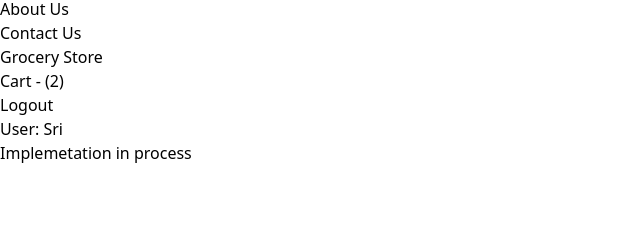
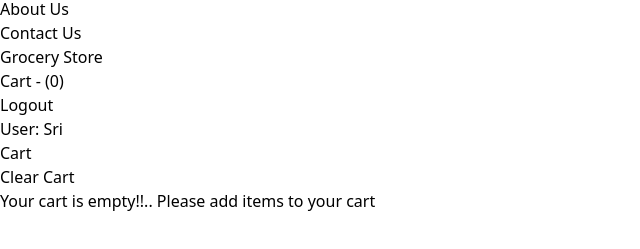
Before and after one commit to Tejasree-6/namaste-react, a React (Vite) app: page /cart in a window 1280 px wide. Shown: the part 351-600 px from the top of the page, without its empty margins (0-640 px from the left). Built offline with nearby package versions, Linux system fonts and the light colour scheme.

Commit message:
cleart cart, iimer mutating state, redux-toolkit

```diff
--- a/src/components/Cart.js
+++ b/src/components/Cart.js
@@ -1,4 +1,27 @@
+import { useDispatch, useSelector } from "react-redux";
+import Cuisine from "./Cuisine";
+import { clearCart, removeItem } from "../utils/cartSlice";
+
 const Cart=()=>{
-    return <h1 className=" text-center text-xl font-bold m-10 p-10">Implemetation in process</h1>
+    const cartItems=useSelector((store)=>store.cart.items);
+    console.log(cartItems)
+    const dispatch=useDispatch();
+    const handleClearCart=()=>{
+        dispatch(clearCart())
+    }
+    return (
+        <div className=" text-center">
+            <h1 className=" text-center text-xl font-bold m-3 p-3">Cart</h1>
+            <div>
+               <p> {cartItems.map((items)=>items.name )}</p>
+            </div>
+
+            <button className="bg-black text-white m-2 p-2 text-center"
+            onClick={handleClearCart}
+            >Clear Cart</button>
+            {cartItems.length==0 && <p> Your cart is empty!!.. Please add items to your cart</p>}
+        </div>
+
+)
 }
 export default Cart;
--- a/src/components/Cuisine.js
+++ b/src/components/Cuisine.js
@@ -1,11 +1,9 @@
 const Cuisine=({recipe})=>{
-
+//   console.log(recipe)
     return(
         <div className="">
            <h1>name: {recipe?.cuisine}</h1>
-           <h1>name: {recipe?.cuisine}</h1>
-           <h1>name: {recipe?.cuisine}</h1>
-           <h1>name: {recipe?.cuisine}</h1>
+            <img src={recipe.image} width={100} height={100}/>
         </div>
     )
 }
--- a/src/components/CuisineCategory.js
+++ b/src/components/CuisineCategory.js
@@ -1,5 +1,7 @@
 import { useState } from "react";
 import Cuisine from "./Cuisine";
+import { useDispatch } from "react-redux";
+import { addItem } from "../utils/cartSlice";
 
 const CuisineCategory=({resData,showItems,setShowIndex})=>{
 
@@ -8,15 +10,24 @@ const CuisineCategory=({resData,showItems,setShowIndex})=>{
     //   setShowAccordian(!showAccordian);
     setShowIndex();
     }
+    const dispatch=useDispatch();
+
+    const handleAddItems=(name)=>{
+        // dispatch an action using useDispatch hook
+        dispatch(addItem(name));
+    }
+    // console.log(resData);
     return(
         <div className="w-6/12  bg-gray-100 m-auto  p-4 my-4 shadow-md">
            <div className="flex justify-between cursor-pointer" onClick={handleClick}>
-            <span>{resData?.cuisine} </span>
-            <button>Add</button>
+            <span>{resData?.name} </span>
+            <button onClick={()=>handleAddItems(resData)}>Add</button>
             <span>🔽</span>
            </div>
           {showItems && <Cuisine recipe={resData}/> }
         </div>
+
+
     )
 }
 export default CuisineCategory;
--- a/src/utils/cartSlice.js
+++ b/src/utils/cartSlice.js
@@ -4,7 +4,7 @@ const cartSlice=createSlice(
     {
         name:"cart",
         initialState:{
-            items:["Dosa", "Poori"]
+            items:[]
         },
         reducers:{
             addItem:(state,action)=>{
```
